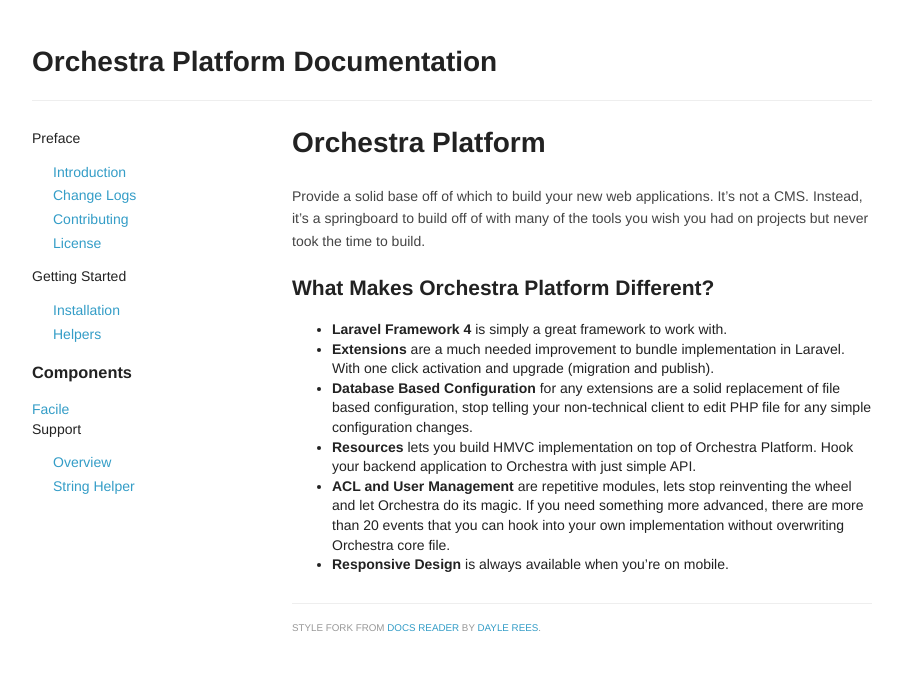
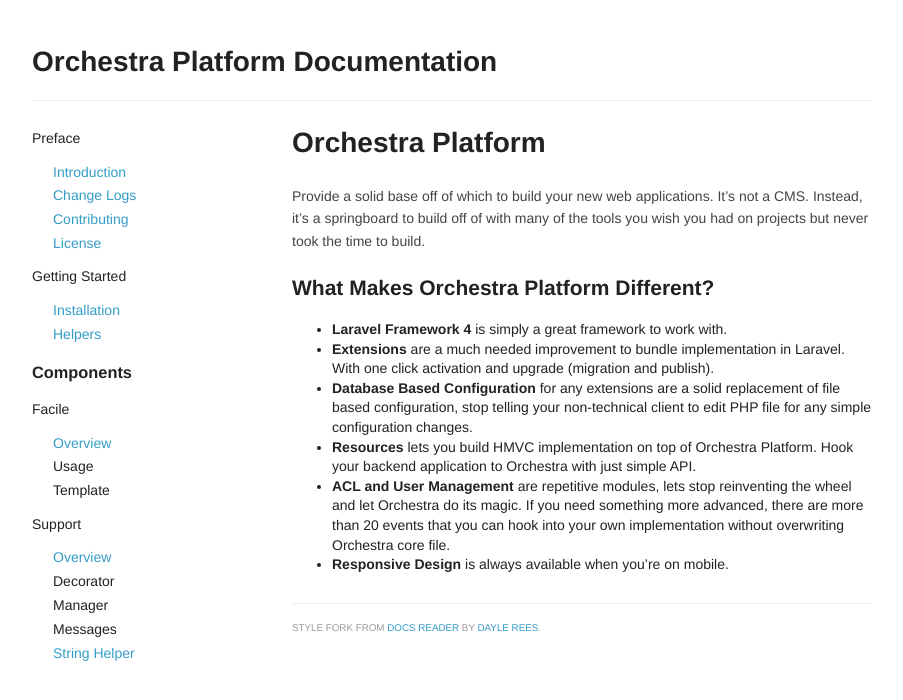
Before and after one commit to orchestral/docs, a Jekyll site: the page built from index.html, in a window 1280 px wide. Shown: the top 700 px of the page, without its empty margins (188-1091 px from the left). Built offline with Jekyll 4.4.1, drawn with Linux system fonts in a browser that asks for light colours; nearby versions of some CDN libraries; Markdown is read by kramdown in place of the engine named in the settings.

Commit message:
update toc.
Signed-off-by: crynobone <crynobone@gmail.com>

```diff
--- a/_includes/sidebar.md
+++ b/_includes/sidebar.md
@@ -8,7 +8,13 @@
   - [Helpers](/pages/helpers)
 
 ### Components
-- [Facile](/pages/components/facile)
+- Facile
+  - [Overview](/pages/components/facile)
+  - Usage
+  - Template
 - Support
   - [Overview](/pages/components/support)
+  - Decorator
+  - Manager
+  - Messages
   - [String Helper](/pages/components/support/str)
```
